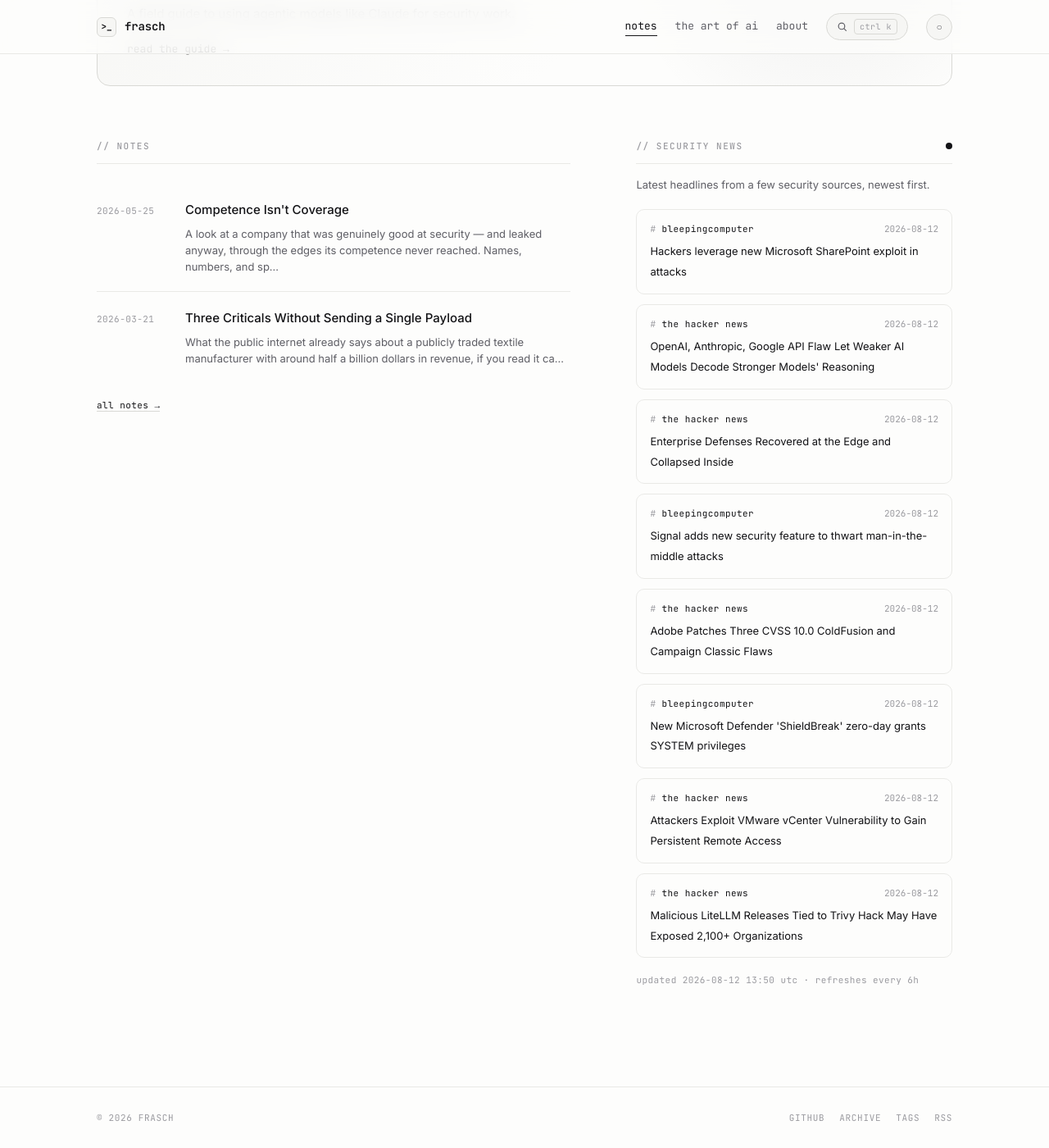
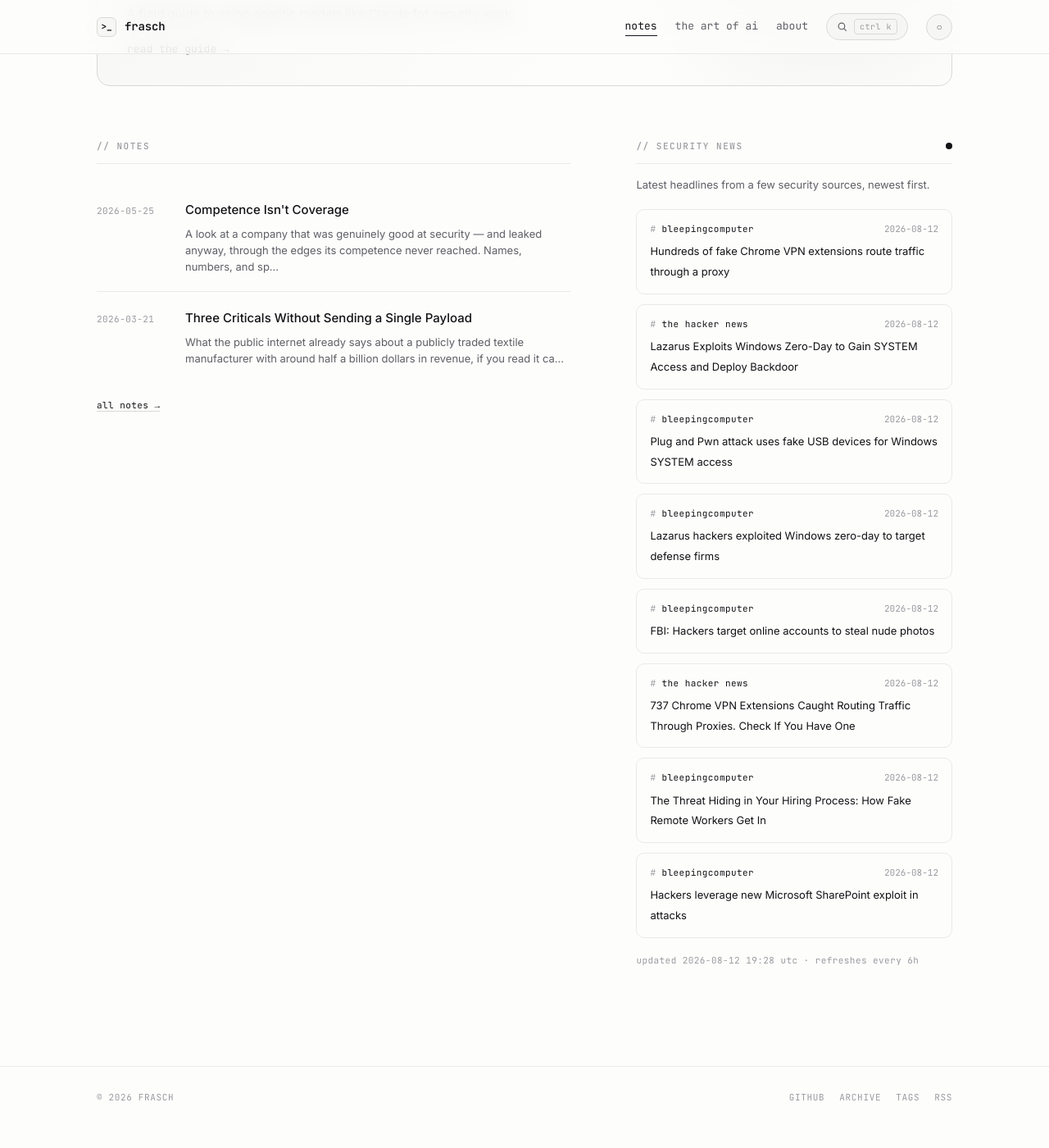
Before and after one commit to whoisfrasch/frasch, a Jekyll site: the page built from index.html, in a window 1280 px wide and 1400 px high, scrolled down 615 px. Shown: the whole window at 82% size. Built offline with Jekyll 4.4.1, drawn with Linux system fonts in a browser that asks for light colours; after the commit the page ends 1990 px from its top, so only the background shows below that.

Commit message:
Refresh security news feed

```diff
--- a/_data/news.json
+++ b/_data/news.json
@@ -1,53 +1,53 @@
 {
-  "updated": "2026-08-12T13:50:26Z",
+  "updated": "2026-08-12T19:28:54Z",
   "items": [
+    {
+      "source": "bleepingcomputer",
+      "title": "Hundreds of fake Chrome VPN extensions route traffic through a proxy",
+      "link": "https://www.bleepingcomputer.com/news/security/hundreds-of-fake-chrome-vpn-extensions-route-traffic-through-a-proxy/",
+      "date": "2026-08-12T18:54:57Z"
+    },
+    {
+      "source": "the hacker news",
+      "title": "Lazarus Exploits Windows Zero-Day to Gain SYSTEM Access and Deploy Backdoor",
+      "link": "https://thehackernews.com/2026/08/lazarus-exploits-windows-zero-day-to.html",
+      "date": "2026-08-12T17:39:27Z"
+    },
+    {
+      "source": "bleepingcomputer",
+      "title": "Plug and Pwn attack uses fake USB devices for Windows SYSTEM access",
+      "link": "https://www.bleepingcomputer.com/news/security/plug-and-pwn-attack-uses-fake-usb-devices-for-windows-system-access/",
+      "date": "2026-08-12T16:05:12Z"
+    },
+    {
+      "source": "bleepingcomputer",
+      "title": "Lazarus hackers exploited Windows zero-day to target defense firms",
+      "link": "https://www.bleepingcomputer.com/news/security/lazarus-hackers-exploited-windows-zero-day-to-target-defense-firms/",
+      "date": "2026-08-12T15:38:08Z"
+    },
+    {
+      "source": "bleepingcomputer",
+      "title": "FBI: Hackers target online accounts to steal nude photos",
+      "link": "https://www.bleepingcomputer.com/news/security/fbi-warns-of-hackers-targeting-online-accounts-to-steal-explicit-photos/",
+      "date": "2026-08-12T14:15:09Z"
+    },
+    {
+      "source": "the hacker news",
+      "title": "737 Chrome VPN Extensions Caught Routing Traffic Through Proxies. Check If You Have One",
+      "link": "https://thehackernews.com/2026/08/737-chrome-vpn-extensions-caught.html",
+      "date": "2026-08-12T14:09:50Z"
+    },
+    {
+      "source": "bleepingcomputer",
+      "title": "The Threat Hiding in Your Hiring Process: How Fake Remote Workers Get In",
+      "link": "https://www.bleepingcomputer.com/news/security/the-threat-hiding-in-your-hiring-process-how-fake-remote-workers-get-in/",
+      "date": "2026-08-12T14:01:11Z"
+    },
     {
       "source": "bleepingcomputer",
       "title": "Hackers leverage new Microsoft SharePoint exploit in attacks",
       "link": "https://www.bleepingcomputer.com/news/microsoft/hackers-leverage-new-microsoft-sharepoint-exploit-in-attacks/",
       "date": "2026-08-12T12:25:37Z"
-    },
-    {
-      "source": "the hacker news",
-      "title": "OpenAI, Anthropic, Google API Flaw Let Weaker AI Models Decode Stronger Models' Reasoning",
-      "link": "https://thehackernews.com/2026/08/openai-anthropic-google-api-flaw-let.html",
-      "date": "2026-08-12T11:47:38Z"
-    },
-    {
-      "source": "the hacker news",
-      "title": "Enterprise Defenses Recovered at the Edge and Collapsed Inside",
-      "link": "https://thehackernews.com/2026/08/enterprise-defenses-recovered-at-edge.html",
-      "date": "2026-08-12T11:41:34Z"
-    },
-    {
-      "source": "bleepingcomputer",
-      "title": "Signal adds new security feature to thwart man-in-the-middle attacks",
-      "link": "https://www.bleepingcomputer.com/news/security/signal-adds-new-security-feature-to-thwart-man-in-the-middle-attacks/",
-      "date": "2026-08-12T11:21:42Z"
-    },
-    {
-      "source": "the hacker news",
-      "title": "Adobe Patches Three CVSS 10.0 ColdFusion and Campaign Classic Flaws",
-      "link": "https://thehackernews.com/2026/08/adobe-patches-three-cvss-100-coldfusion.html",
-      "date": "2026-08-12T11:13:03Z"
-    },
-    {
-      "source": "bleepingcomputer",
-      "title": "New Microsoft Defender 'ShieldBreak' zero-day grants SYSTEM privileges",
-      "link": "https://www.bleepingcomputer.com/news/security/new-microsoft-defender-shieldbreak-zero-day-grants-system-privileges/",
-      "date": "2026-08-12T10:15:22Z"
-    },
-    {
-      "source": "the hacker news",
-      "title": "Attackers Exploit VMware vCenter Vulnerability to Gain Persistent Remote Access",
-      "link": "https://thehackernews.com/2026/08/attackers-exploit-vmware-vcenter.html",
-      "date": "2026-08-12T09:01:54Z"
-    },
-    {
-      "source": "the hacker news",
-      "title": "Malicious LiteLLM Releases Tied to Trivy Hack May Have Exposed 2,100+ Organizations",
-      "link": "https://thehackernews.com/2026/08/malicious-litellm-releases-tied-to.html",
-      "date": "2026-08-12T08:04:52Z"
     }
   ]
 }
```
